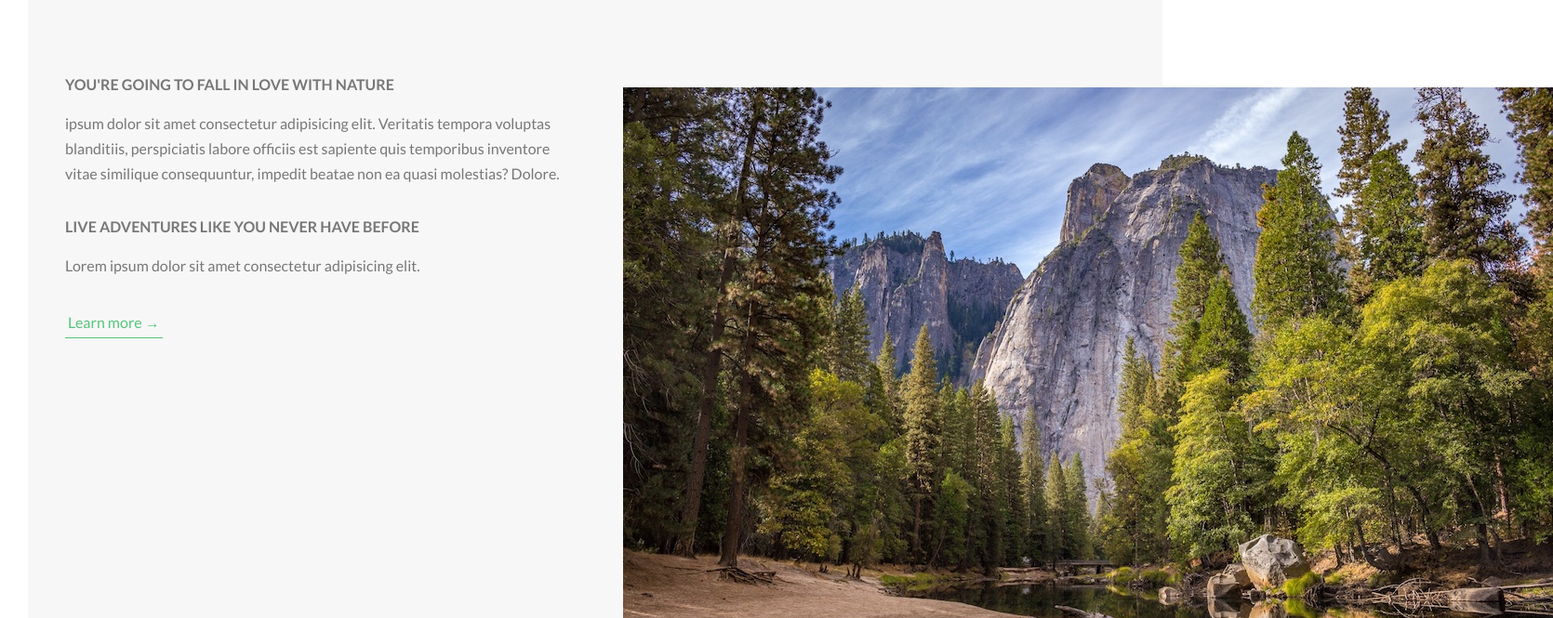
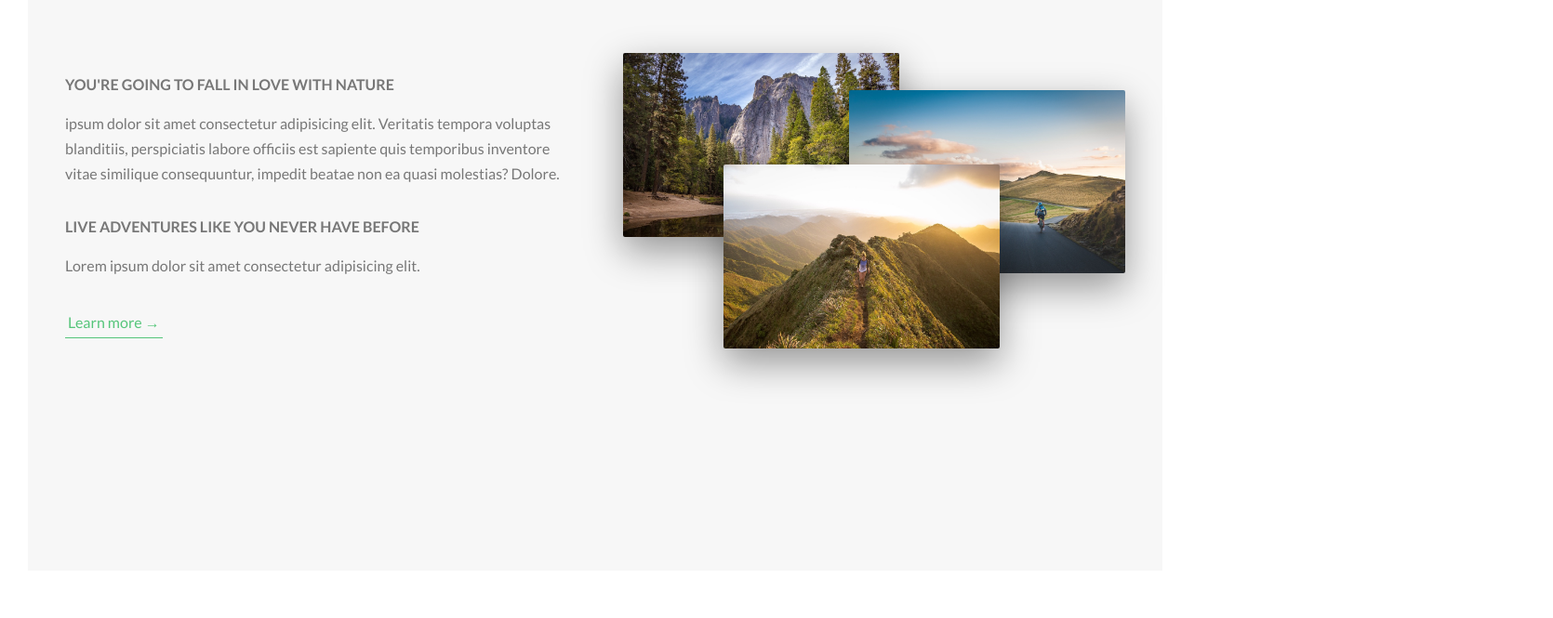
Before and after one commit to jrestrepo922/Natours, a website: page index.html in a window 1280 px wide. Shown: the part 943-1608 px from the top of the page at 93% size, 1670 px wide, since content can reach past the window. After the commit the page ends 1587 px from the top, so only its background shows below. Drawn offline with Linux system fonts and the light colour scheme.

Commit message:
added the html and css to the about section

```diff
--- a/index.html
+++ b/index.html
@@ -47,10 +47,10 @@
                         <a href="#" class="btn-text">Learn more &rarr;</a>
                     </div>
                     <div class="col-1-of-2">
-                        <div class="composition"><img src="" alt="" class="composition__photo composition_photo--p1">
+                        <div class="composition">
                             <img src="img/nat-1-large.jpg" alt="Photo 1" class="composition__photo composition__photo--p1">
-                            <img src="img/nat-2-large.jpg" alt="Photo 2" class="composition__photo composition__photo--p1">
-                            <img src="img/nat-3-large.jpg" alt="Photo 3" class="composition__photo composition__photo--p1">
+                            <img src="img/nat-2-large.jpg" alt="Photo 2" class="composition__photo composition__photo--p2">
+                            <img src="img/nat-3-large.jpg" alt="Photo 3" class="composition__photo composition__photo--p3">
                         </div>
                     </div>
                 </div>
--- a/sass/components/_composition.scss
+++ b/sass/components/_composition.scss
@@ -1,7 +1,42 @@
 .composition {
-    &:__photo {
+    position: relative;
+    &__photo {
         width: 55%;
-        box-shadow: 0 1.5rem 4rem rbga($color-black, .4);
+        box-shadow: 0 1.5rem 4rem rgba($color-black, .4);
         border-radius: 2px;
+        position: absolute;
+        transition: all .2s;
+        outline-offset: 2rem; // similar to border but you use offset. The space between outline and content
+
+
+        &--p1 {
+            left: 0;
+            top: -2rem;
+        }
+
+
+        &--p2 {
+            right: 0;
+            top: 2rem;
+        }
+
+        &--p3 {
+            left: 20%;
+            top: 10rem;
+        }
+
+        &:hover {
+            transform: scale(1.05) translateY(-.5rem);
+            box-shadow: 0 2.5rem 4rem rgba($color-black, .5);
+            z-index: 20;
+            outline: 1.5rem solid $color-primary;
+        }
     }
+
+    // causes the other pictures not selected to decrease in size
+    &:hover &__photo:not(:hover){
+        transform: scale(.95);
+    }
+
+    //composition:hover composition__photo:not(:hover)
 }
```
Also changed, not shown: css/style.css.
